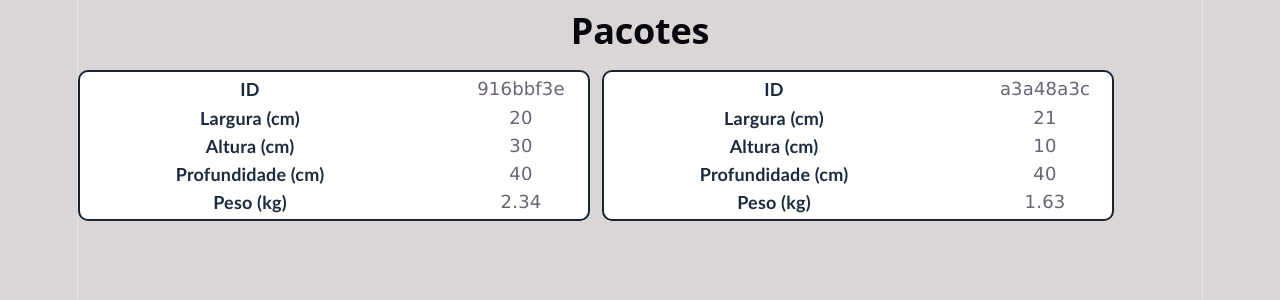
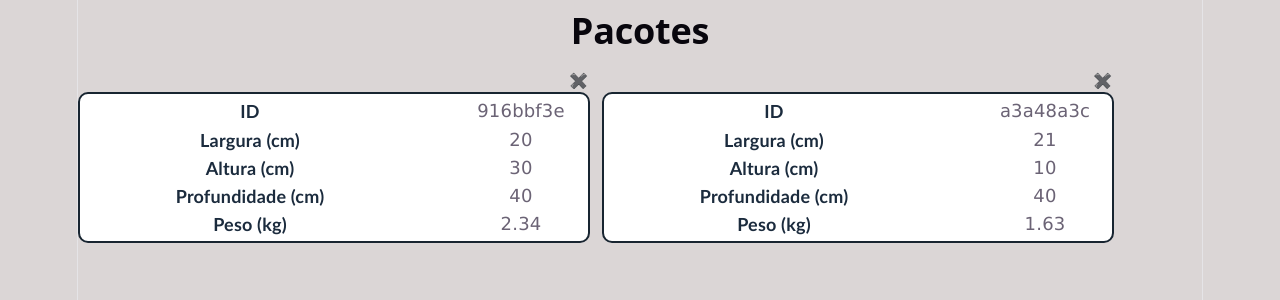
Before and after one commit to ufjf-dcc207/ufjf-dcc207-2026-3-a-atv08-deyvisonfernandes, a React (Vite) app: page / in a window 1280 px wide. Shown: the top 300 px of the page. Built offline with nearby package versions, Linux system fonts and the light colour scheme.

Commit message:
adiciona exclusao de pacotes

```diff
--- a/src/App.css
+++ b/src/App.css
@@ -12,7 +12,18 @@ h2{
   display: flex;
   flex-wrap: wrap;
   gap: 12px;
-
+  button{
+    padding: 2px;
+    font-size: 15px;
+    cursor: pointer;
+    background-color: rgb(219, 214, 214);
+    border: none;
+  }
+}
+.pacotinho {
+  display: flex;
+  flex-direction: column;
+  align-items: end;
 }
 
 .counter {
--- a/src/App.tsx
+++ b/src/App.tsx
@@ -24,12 +24,22 @@ const data:Array<PacoteType> =[
 
 function App() {
   const [pacotes, setPacotes] = useState(data);
+  function excluirPacotes (pacote){
+    const novoPacote = pacotes.filter(p => p!==pacote);
+    setPacotes(novoPacote);
+
+  }
 
   return (
     <section>
     <h2>Pacotes</h2>
     <div className='pacotes'>
-      {pacotes.map(p => <Pacote pacote={p} key={p.id}/>)}
+      {pacotes.map(p => (
+      <div key={p.id} className='pacotinho'>
+        <button onClick={()=>excluirPacotes(p)}>✖️</button>
+        <Pacote pacote={p}/>
+        </div> )
+      )}
       </div>
 
     </section>
```
